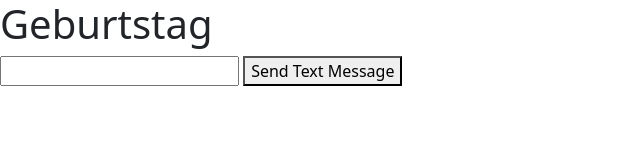
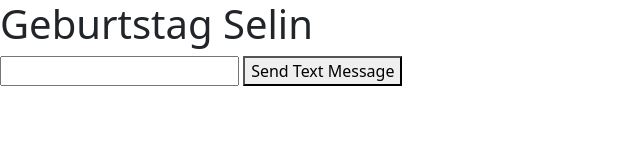
Before and after one commit to leurom/Selin, a website with bundled scripts: page public/html/index.html in a window 1280 px wide. Shown: the whole page, without its empty margins (0-640 px from the left). Built offline with nearby package versions, Linux system fonts and the light colour scheme.

Commit message:
index.html

```diff
--- a/public/html/index.html
+++ b/public/html/index.html
@@ -8,7 +8,7 @@
     <title>Selin</title>
 </head>
 <body>
-    <h1>Geburtstag</h1>
+    <h1>Geburtstag Selin</h1>
     <input type="text" id="phoneNumberField" />
     <button type="button" onclick="sendTextMessage()">Send Text Message</button>
 
```
